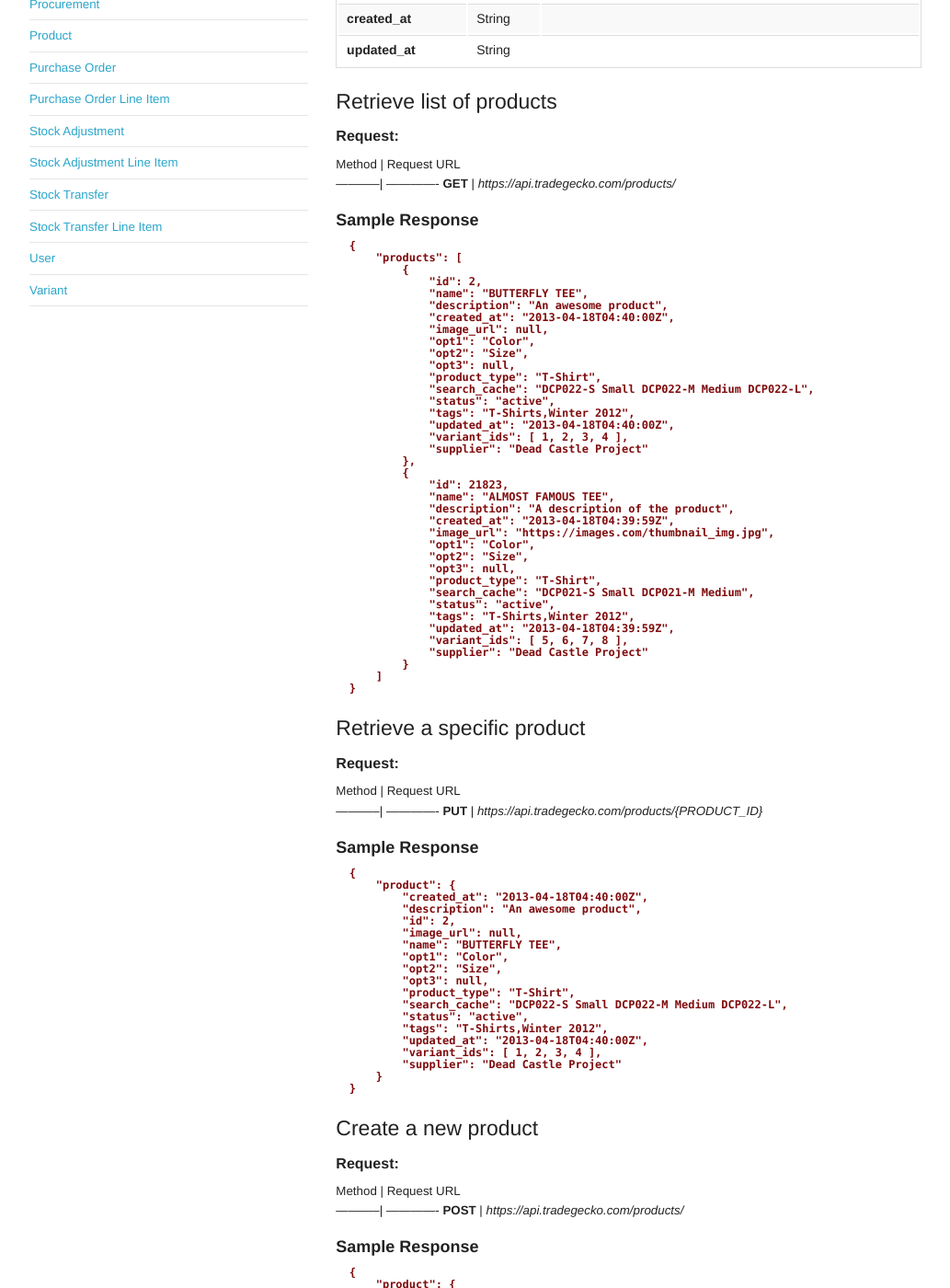
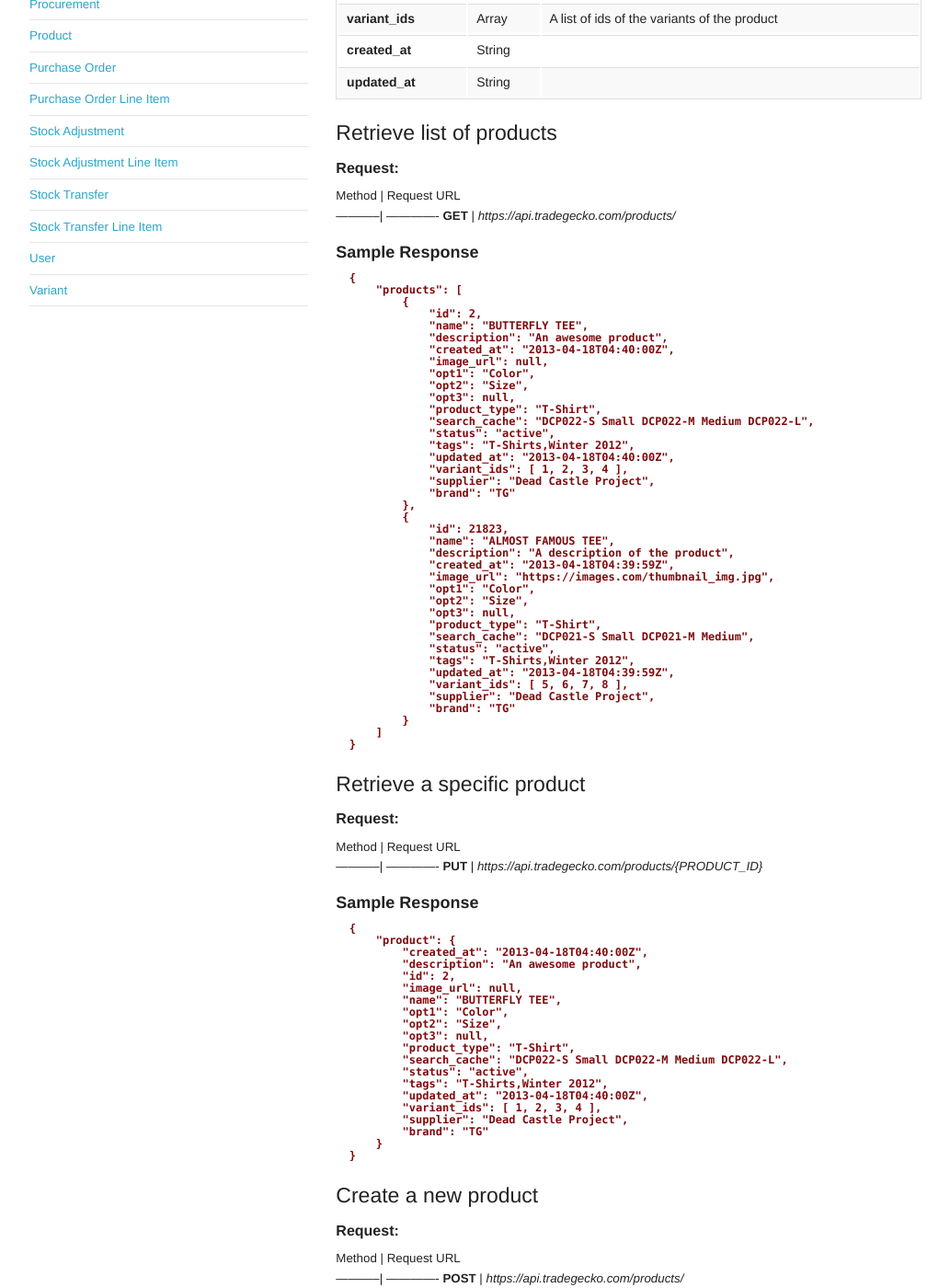
Before and after one commit to tradegecko/docs_old, a Jekyll site: the page built from _posts/2013-01-15-product.md, in a window 1280 px wide and 1400 px high, scrolled down 640 px. Shown: the whole window at 92% size, without its empty margins (123-1156 px from the left). Built offline with Jekyll 4.4.1, drawn with Linux system fonts in a browser that asks for light colours; some web fonts are replaced; Markdown is read by kramdown in place of the engine named in the settings; some of the changed text lies outside the part shown.

Commit message:
Product has brand

```diff
--- a/_posts/2013-01-15-product.md
+++ b/_posts/2013-01-15-product.md
@@ -12,6 +12,7 @@
 **description**                | String        |  A brief description of the product
 **product_type**               | String        |
 **supplier**                   | String        |  Name of the supplier of the product
+**brand**                      | String        |  Name of the brand of the product
 **status**                     | String        |
 **tags**                       | String        |  Product tags for easier filtering and searching
 **opt1**                       | String        |  Custom product property name eg. "Size", "Color"
@@ -49,7 +50,8 @@
                   "tags": "T-Shirts,Winter 2012",
                   "updated_at": "2013-04-18T04:40:00Z",
                   "variant_ids": [ 1, 2, 3, 4 ],
-                  "supplier": "Dead Castle Project"
+                  "supplier": "Dead Castle Project",
+                  "brand": "TG"
               },
               {
                   "id": 21823,
@@ -66,7 +68,8 @@
                   "tags": "T-Shirts,Winter 2012",
                   "updated_at": "2013-04-18T04:39:59Z",
                   "variant_ids": [ 5, 6, 7, 8 ],
-                  "supplier": "Dead Castle Project"
+                  "supplier": "Dead Castle Project",
+                  "brand": "TG"
               }
           ]
       }
@@ -96,7 +99,8 @@
               "tags": "T-Shirts,Winter 2012",
               "updated_at": "2013-04-18T04:40:00Z",
               "variant_ids": [ 1, 2, 3, 4 ],
-              "supplier": "Dead Castle Project"
+              "supplier": "Dead Castle Project",
+              "brand": "TG"
           }
       }
 
@@ -126,7 +130,8 @@
               "tags": "T-Shirts,Winter 2012",
               "updated_at": "2013-04-18T04:40:00Z",
               "variant_ids": [ 1, 2, 3, 4 ],
-              "supplier": "Dead Castle Project"
+              "supplier": "Dead Castle Project",
+              "brand": "TG"
           }
       }
 
```
Also changed, not shown: changelog.html (+7 -0 lines).
